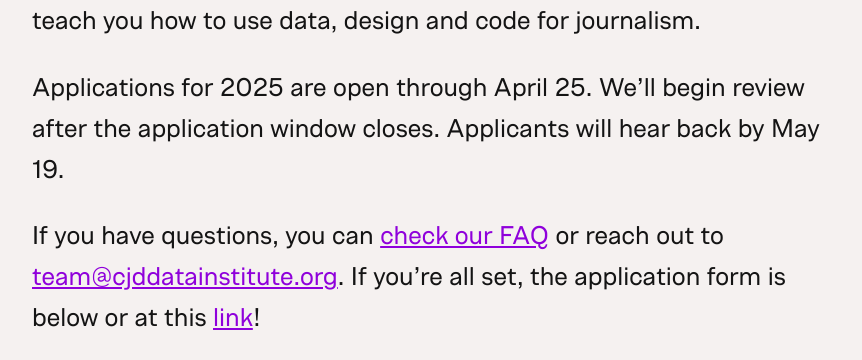
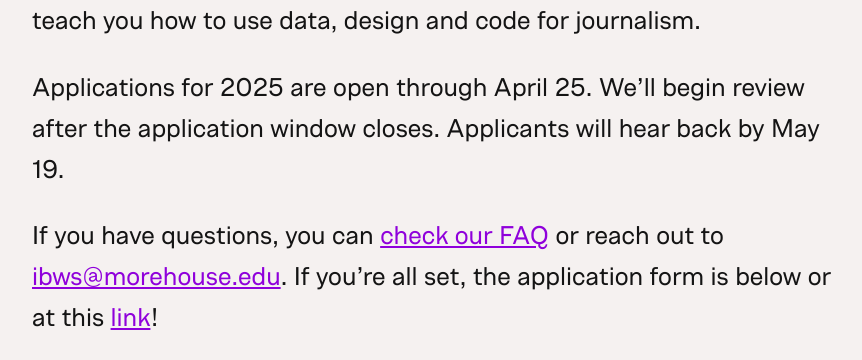
Before and after one commit to OpenNews/datainstitute-website, a Jekyll site: the page built from apply.md, in a window 1280 px wide and 900 px high, scrolled down 541 px, cut to the strip 0-360 px from the top of the window. Shown: the whole strip, without its empty margins (208-1070 px from the left). Built offline with Jekyll 4.4.1, drawn with Linux system fonts in a browser that asks for light colours.

Commit message:
change email address

```diff
--- a/apply.md
+++ b/apply.md
@@ -9,14 +9,14 @@ The Data Institute is a collaboration between the Center for Journalism & Democr
 
 Applications for 2025 are open through April 25. We'll begin review after the application window closes. Applicants will hear back by May 19.
 
-If you have questions, you can [check our FAQ](/#faq) or reach out to [team@cjddatainstitute.org](mailto:team@cjddatainstitute.org). If you're all set, the application form is below or at this [link](https://airtable.com/appavYgrstX5igxxO/shrbjaWtkeyKCBOWz)!
+If you have questions, you can [check our FAQ](/#faq) or reach out to [ibws@morehouse.edu](mailto:ibws@morehouse.edu). If you're all set, the application form is below or at this [link](https://airtable.com/appavYgrstX5igxxO/shrbjaWtkeyKCBOWz)!
 
 <iframe class="airtable-embed" src="https://airtable.com/embed/appavYgrstX5igxxO/shrbjaWtkeyKCBOWz" frameborder="0" onmousewheel="" width="100%" height="4367" style="background: transparent; border: 1px solid #ccc;"></iframe>
 
 {% comment %}
 The Data Institute is a collaboration between the Center for Journalism & Democracy and the Ida B. Wells Society for Investigative Reporting. It is a two-week intensive workshop that will teach you how to use data, design and code for journalism.
 
-Applications for 2025 are open through April 25. If you have questions, you can [check our FAQ](/#faq) or reach out to [team@cjddatainstitute.org](mailto:team@cjddatainstitute.org). If you're all set, the application form is below!
+Applications for 2025 are open through April 25. If you have questions, you can [check our FAQ](/#faq) or reach out to [ibws@morehouse.edu](mailto:ibws@morehouse.edu). If you're all set, the application form is below!
 
 <script src="https://static.airtable.com/js/embed/embed_snippet_v1.js"></script><iframe class="airtable-embed airtable-dynamic-height" src="https://airtable.com/embed/appmy36Cc8hIM6Ztv/shrFCSGCbZauoISsh" frameborder="0" onmousewheel="" width="100%" height="4367"></iframe>
 {% endcomment %}
```
